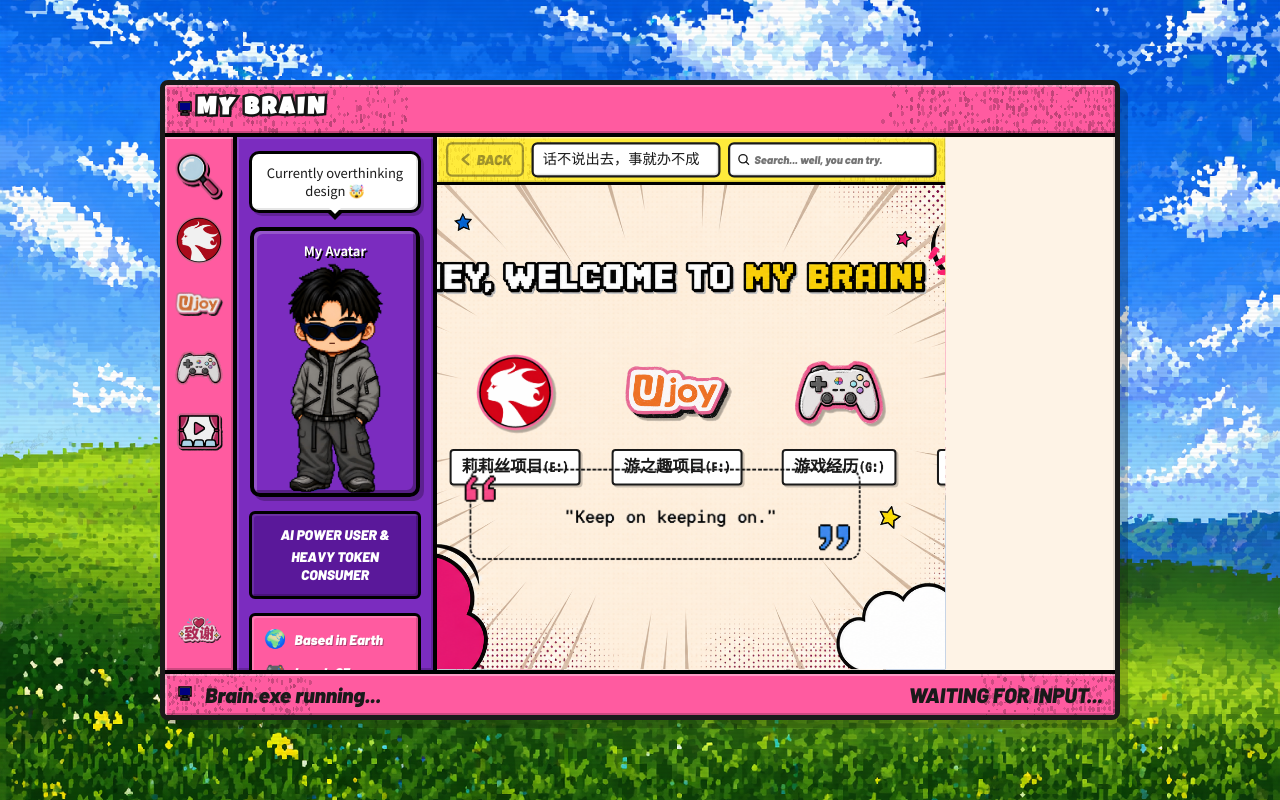
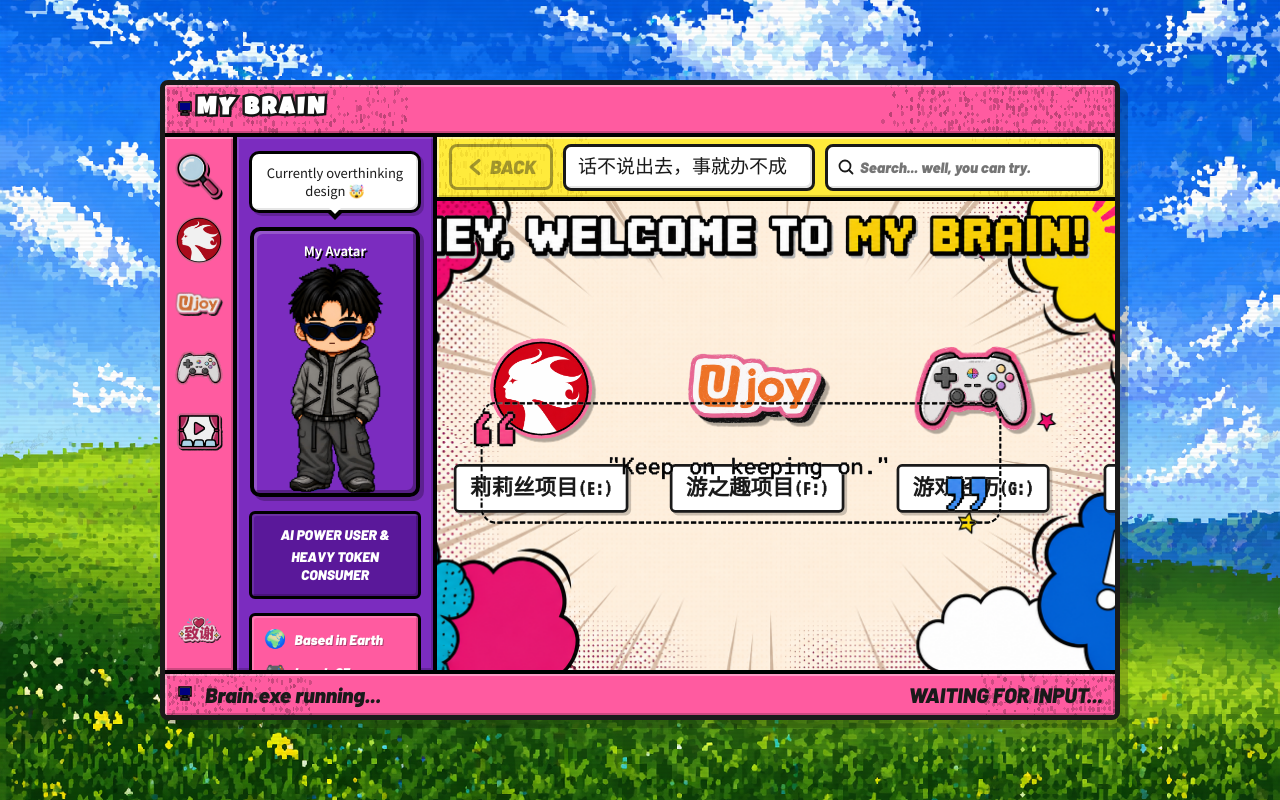
Before and after one commit to Morire0912/personal-web, a React (Vite) app: page / in a window 1280 px wide. Built offline with nearby package versions, Linux system fonts and the light colour scheme; a web font is replaced by a local one.

Commit message:
fix: improve 1080p desktop layout

```diff
--- a/src/index.css
+++ b/src/index.css
@@ -1206,13 +1206,3 @@ html, body {
     animation: none !important;
   }
 }
-
-/* ==================== 1080p 分辨率适配 ==================== */
-@media (max-width: 1920px) {
-  .pop-main-area {
-    transform: scale(0.75);
-    transform-origin: top left;
-    width: 133.33%;
-    height: 133.33%;
-  }
-}
```
